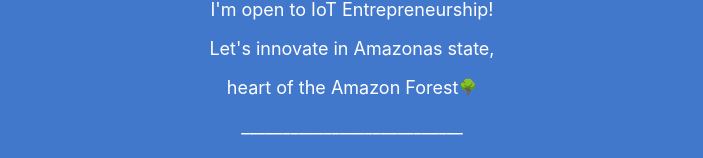
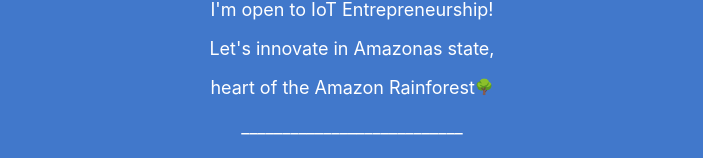
Before and after one commit to hugobraga/personal-website, a React (Create React App) app in the folder react-website/: page / in a window 1280 px wide. Shown: the part 185-343 px from the top of the page, without its empty margins (288-991 px from the left). Built offline with nearby package versions, Linux system fonts and the light colour scheme.

Commit message:
Pequena alteração na pagina principal

```diff
--- a/react-website/src/pages/Microblog.js
+++ b/react-website/src/pages/Microblog.js
@@ -38,7 +38,7 @@ const Microblog = () => {
         Let's innovate in Amazonas state,
       </p>
       <p className="hor-centered">
-        heart of the Amazon Forest
+        heart of the Amazon Rainforest
         <span className="small-picture">🌳</span>
       </p>
       <p>
```
